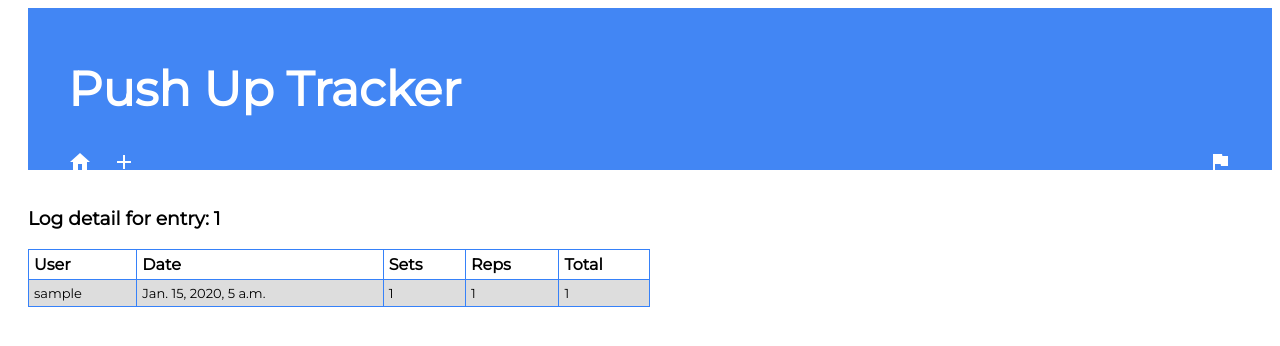
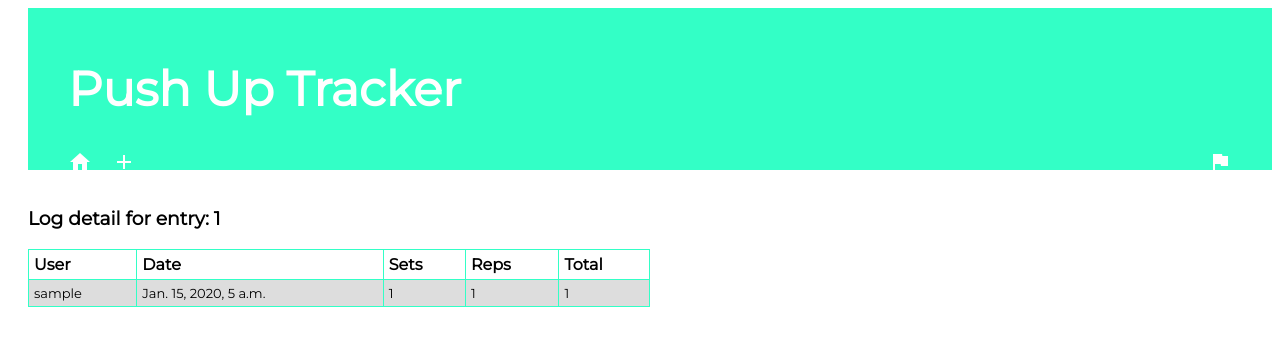
Before and after one commit to cgeorgiades27/puc, a Django app: page /log/1 in a window 1280 px wide. Shown: the top 346 px of the page. Run offline with Django 3.2, Linux system fonts and the light colour scheme; tables that the repository leaves empty hold one stand-in row (values such as "Sample post"); some libraries are stand-ins or nearby versions.

Commit message:
Changed color

```diff
--- a/tracker/static/tracker/style.css
+++ b/tracker/static/tracker/style.css
@@ -5,13 +5,13 @@ table {
 }
 
 th {
-    border: 1px solid #3681f9;
+    border: 1.5px solid #33ffc6;
     font-weight: bolder;
     text-align: left;
     padding: 5px;
 }
 td {
-    border: 1px solid #3681f9;
+    border: 1.5px solid #33ffc6;
     text-align: left;
     padding: 5px;
     font-size: 13
@@ -27,7 +27,7 @@ body {
 }
 
 .page-header {
-    background-color: #4286f4;
+    background-color: #33ffc6;
     margin-top: 0;
     padding: 20px 20px 20px 40px;
 }
```
